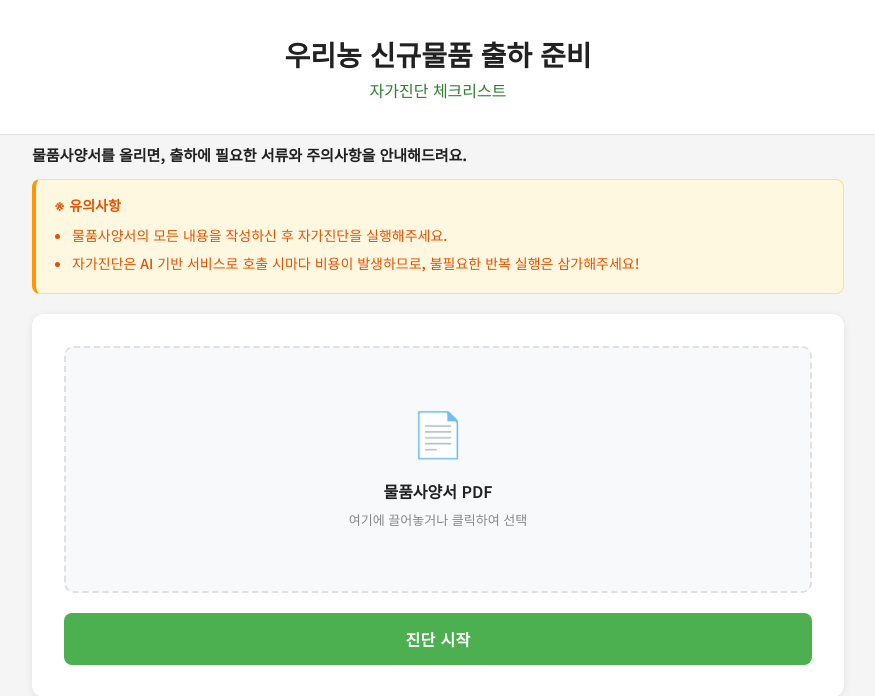
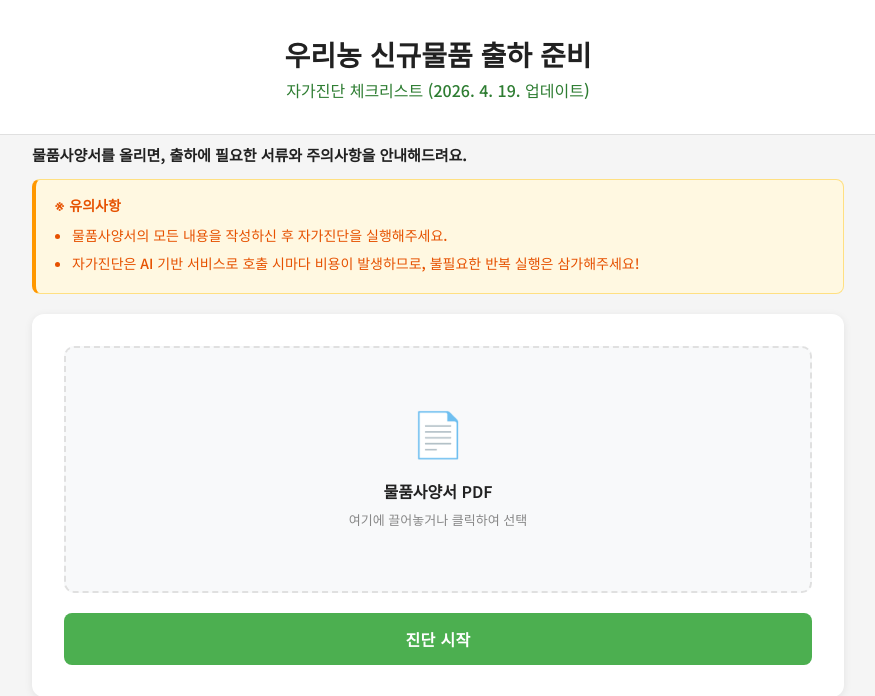
Before and after one commit to urinong/woori-checklist, a Flask app: page / in a window 1280 px wide. Shown: the top 696 px of the page, without its empty margins (202-1077 px from the left). Run offline with Flask 3, Linux system fonts and the light colour scheme.

Commit message:
content: 헤더 업데이트 날짜 표기 추가
Co-Authored-By: Claude Sonnet 4.6 <noreply@anthropic.com>

```diff
--- a/templates/index.html
+++ b/templates/index.html
@@ -20,7 +20,7 @@
   <header class="site-header">
     <div class="container">
       <h1>우리농 신규물품 출하 준비</h1>
-      <p class="site-sub">자가진단 체크리스트</p>
+      <p class="site-sub">자가진단 체크리스트 (2026. 4. 19. 업데이트)</p>
     </div>
   </header>
 
```
